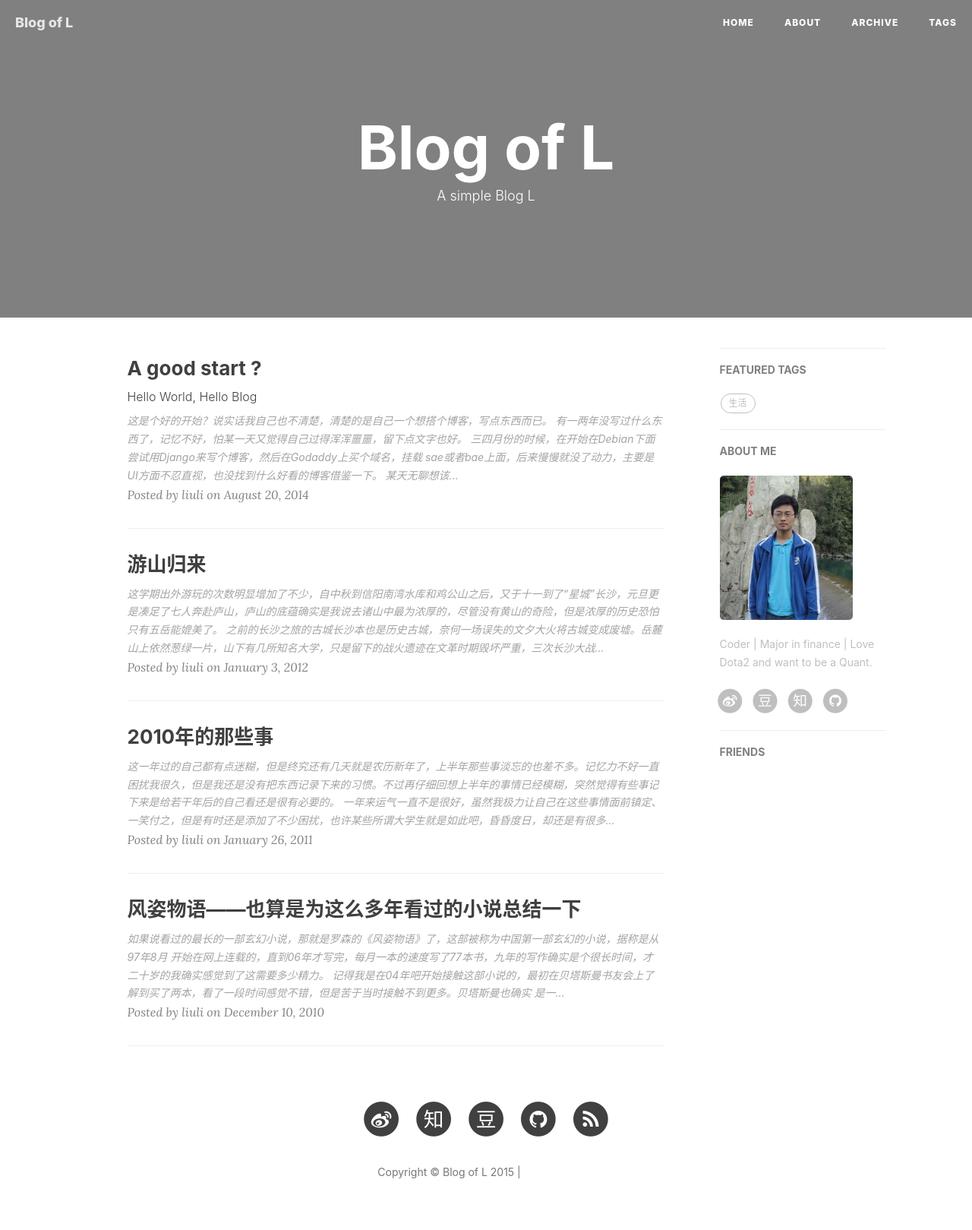
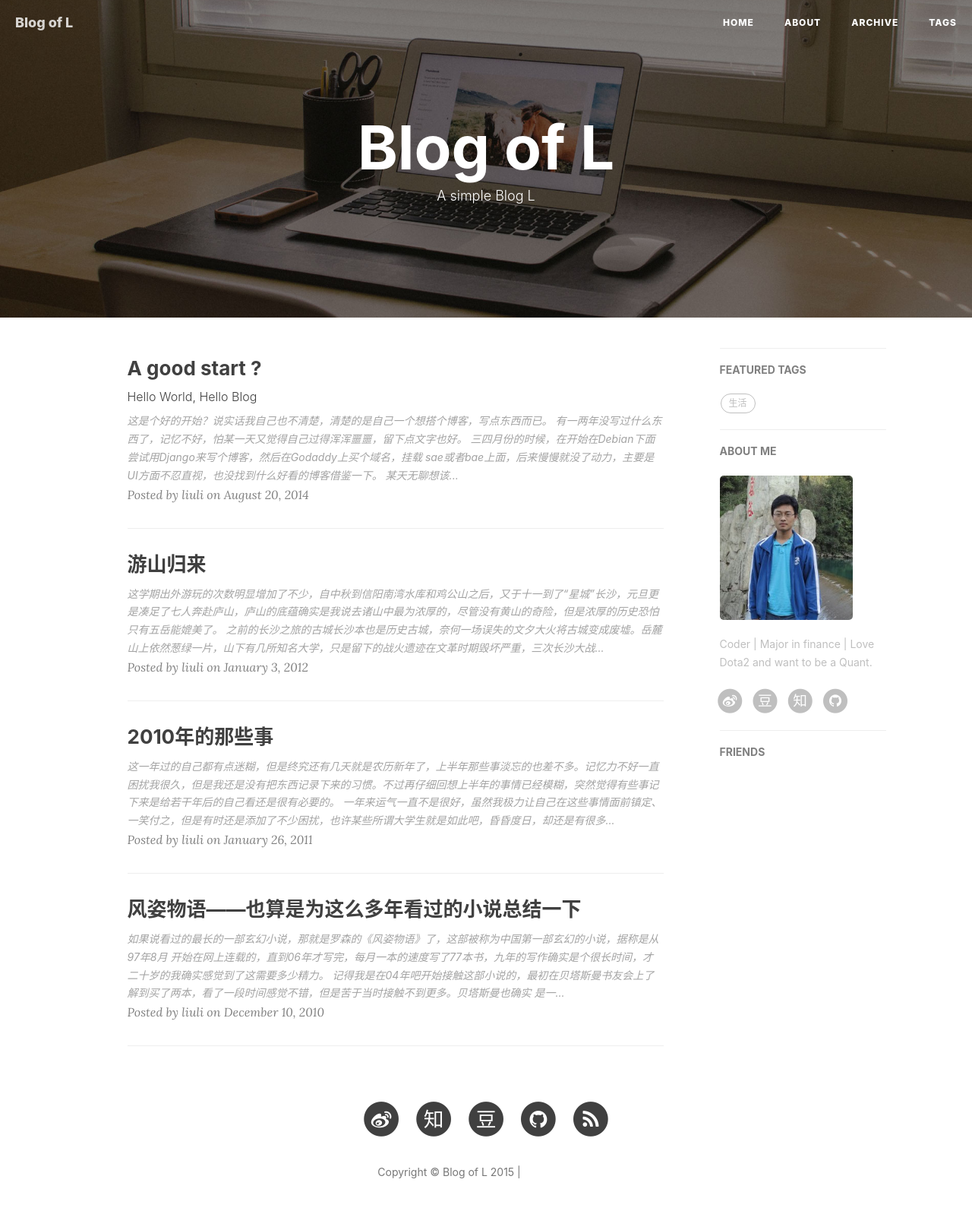
Before and after one commit to liuli1735/liuli1735.github.io, a Jekyll site: the page built from index.html, in a window 1280 px wide. Shown: the whole page at 76% size. Built offline with Jekyll 4.4.1, drawn with Linux system fonts in a browser that asks for light colours; nearby versions of some CDN libraries; the list of posts is cut into pages by our own code; comment, search, counter and statistics services are not loaded; grey boxes are pictures that could not be loaded.

Commit message:
Update _config.yml

```diff
--- a/_config.yml
+++ b/_config.yml
@@ -1,7 +1,7 @@
 # Site settings
 title: Blog of L
 SEOTitle: 刘笠的博客 | Blog of L
-header-img: img/home-bg.jpg
+header-img: static/img/home-bg.jpg
 email: liuli1735@gmail.com
 description: "Major in Finance, Quant, Data Science"
 keyword: "刘笠, liuli, ll1735, liuli1735"
@@ -45,7 +45,7 @@
 # Sidebar settings
 sidebar: true                           # whether or not using Sidebar.
 sidebar-about-description: "Coder | Major in finance | Love Dota2 and want to be a Quant."
-sidebar-avatar: /static/img/avatar.JPG      # use absolute URL, seeing it's used in both `/` and `/about/`
+sidebar-avatar: static/img/avatar.JPG      # use absolute URL, seeing it's used in both `/` and `/about/`
 
 # Featured Tags
 featured-tags: true                     # whether or not using Feature-Tags
```
